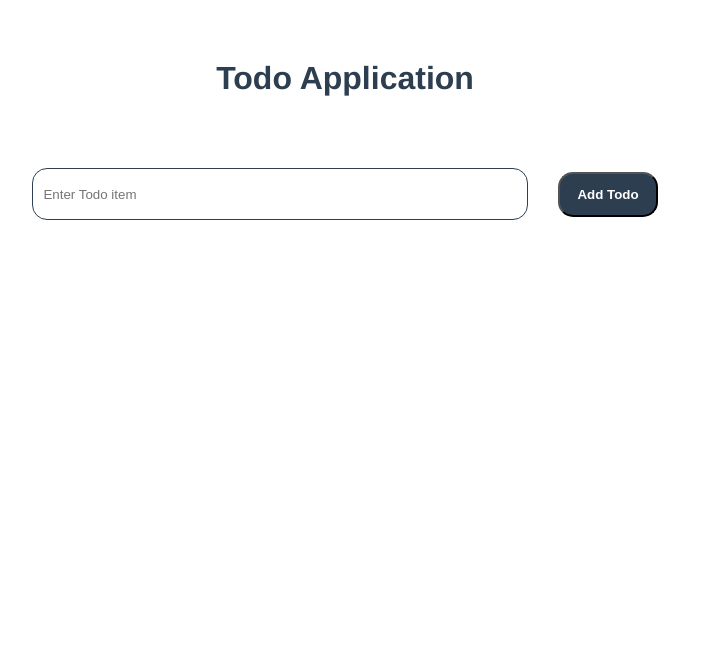
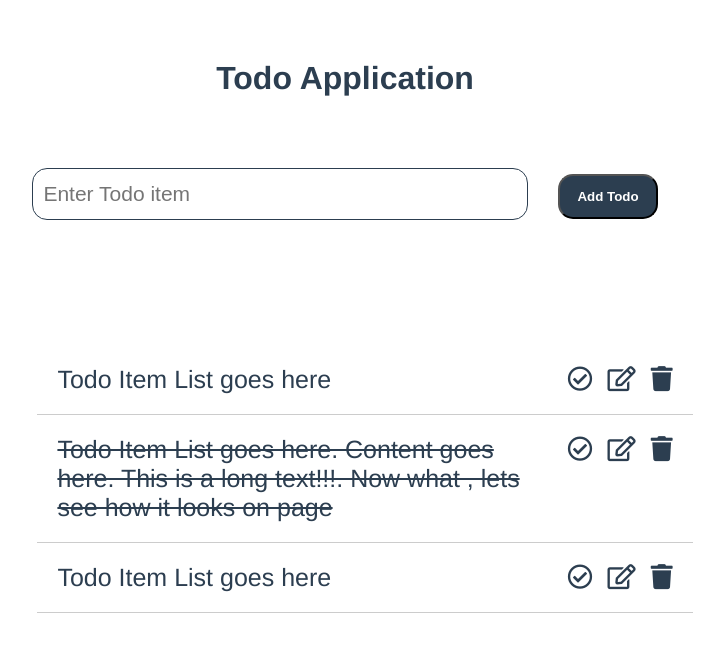
Before and after one commit to pa-prajith/vue-todo, a Vue app: page / in a window 1280 px wide. Shown: the top 652 px of the page, without its empty margins (295-1019 px from the left). Built offline with nearby package versions, Linux system fonts and the light colour scheme.

Commit message:
Added design for Todo app

```diff
--- a/public/index.html
+++ b/public/index.html
@@ -5,6 +5,7 @@
     <meta http-equiv="X-UA-Compatible" content="IE=edge">
     <meta name="viewport" content="width=device-width,initial-scale=1.0">
     <link rel="icon" href="<%= BASE_URL %>favicon.ico">
+    <link rel="stylesheet" href="https://cdnjs.cloudflare.com/ajax/libs/font-awesome/5.15.1/css/all.min.css" integrity="sha512-+4zCK9k+qNFUR5X+cKL9EIR+ZOhtIloNl9GIKS57V1MyNsYpYcUrUeQc9vNfzsWfV28IaLL3i96P9sdNyeRssA==" crossorigin="anonymous" />
     <title><%= htmlWebpackPlugin.options.title %></title>
   </head>
   <body>
--- a/src/App.vue
+++ b/src/App.vue
@@ -9,14 +9,53 @@
       <button>Add Todo</button>
     </form>
   </section>
+  <section class="todoList">
+    <ul>
+      <li>
+        <div class="todo-item">Todo Item List goes here</div>
+        <div class="icons">
+          <i class="far fa-check-circle"></i>
+          <i class="far fa-edit"></i>
+          <i class="fas fa-trash"></i>
+        </div>
+      </li>
+      <li>
+        <div class="todo-item done">Todo Item List goes here. Content goes here. This is a long text!!!. Now what , lets see how it looks on page </div>
+        <div class="icons">
+          <i class="far fa-check-circle"></i>
+          <i class="far fa-edit"></i>
+          <i class="fas fa-trash"></i>
+        </div>
+      </li>
+      <li>
+        <div class="todo-item">Todo Item List goes here</div>
+        <div class="icons">
+          <i class="far fa-check-circle"></i>
+          <i class="far fa-edit"></i>
+          <i class="fas fa-trash"></i>
+        </div>
+      </li>
+    </ul>
+  </section>
 </div>
 
 </template>
 
 <script>
 
+import { ref } from 'vue';
+
 export default {
   name: 'App',
+  setup() {
+    const newList = ref('');
+    const todoArray = ref([]);
+
+    return {
+      newList,
+      todoArray
+    }
+  }
 }
 
 </script>
@@ -50,6 +89,10 @@ header {
   padding: 10px;
   border: 1px solid #2c3e50;
   border-radius: 15px;
+  font-weight: 500;
+  font-size: 21px;
+  outline: none;
+
 }
 
 .form-container button {
@@ -60,4 +103,36 @@ header {
   font-weight: bold;
 }
 
+/* Todolist Container */
+.todoList {
+  width: 55%;
+  padding: 50px;
+  margin: 0 auto;
+  font-size: 25px;
+}
+
+.todoList ul li {
+  list-style: none;
+  display: flex;
+  justify-content: space-between;
+  padding: 20px;
+  border-bottom: 1px solid #cccccc;
+}
+
+.done {
+  text-decoration: line-through;
+}
+
+.todo-item {
+  font-weight: 500;
+}
+
+.icons {
+  white-space: nowrap;;
+}
+
+.icons i{
+  margin-left: 15px;
+  cursor: pointer;
+}
 </style>
```
